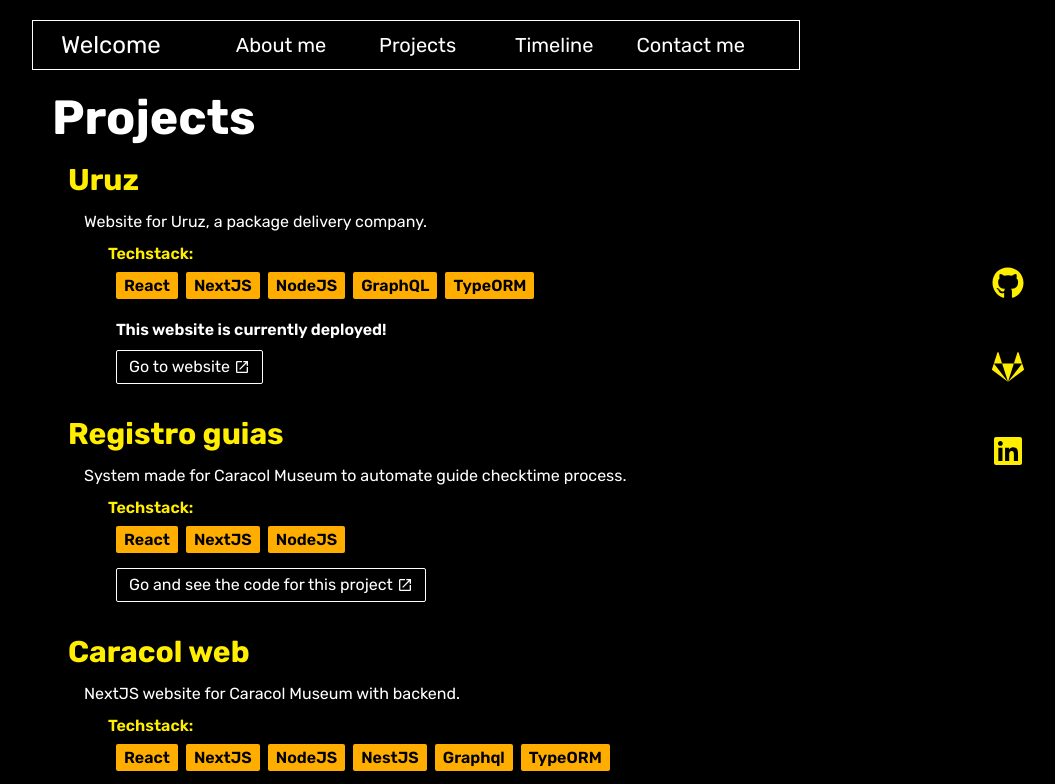
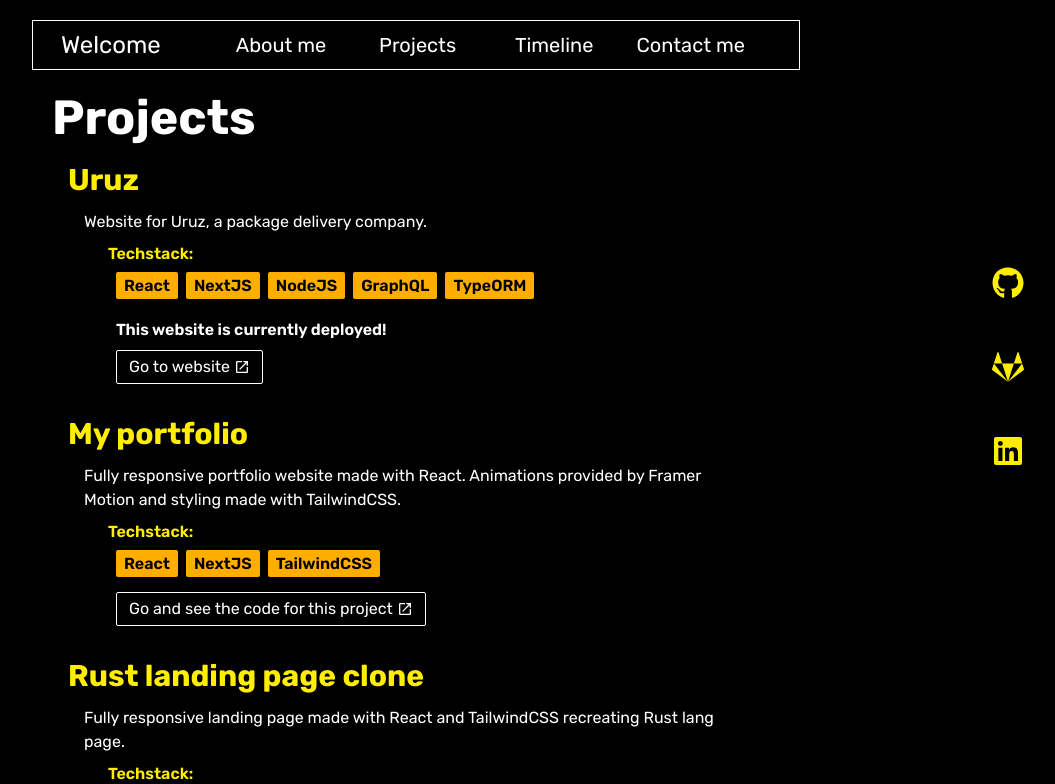
Before and after one commit to yorch-JMG/portfolio, a Next.js app: page /projects in a window 1280 px wide. Shown: the top 784 px of the page, without its empty margins (224-1279 px from the left). Built offline with nearby package versions, Linux system fonts and the light colour scheme.

Commit message:
summary section updated, projects added

```diff
--- a/components/summarySection/index.js
+++ b/components/summarySection/index.js
@@ -11,7 +11,18 @@ import {
   DiHaskell,
   DiPhp,
 } from 'react-icons/di';
-import { SiTypescript, SiJavascript, SiCsharp, SiTrello, SiJira, SiAmazonaws, SiGit, SiGraphql } from 'react-icons/si'
+import {
+  SiTypescript,
+  SiTailwindcss,
+  SiFramer,
+  SiJavascript,
+  SiCsharp,
+  SiTrello,
+  SiJira,
+  SiAmazonaws,
+  SiGit,
+  SiGraphql,
+} from 'react-icons/si';
 
 export const SummarySection = () => {
   return (
@@ -38,6 +49,8 @@ export const SummarySection = () => {
             <SiGraphql size="3rem" />
             <DiMysql size="3rem" />
             <DiPostgresql size="3rem" />
+            <SiTailwindcss size="3rem" />
+            <SiFramer size="3rem" />
           </div>
         </div>
       </div>
@@ -65,13 +78,13 @@ export const SummarySection = () => {
       </div>
       <div className="text-harder-text-color py-5 mx-auto">
         <h4 className="text-base-text-color text-xl font-semibold text-center">
-					Project management tools
+          Project management tools
         </h4>
         <div className="flex space-x-3 justify-center pt-5">
-            <SiGit size="3rem" />
-            <SiJira size="3rem" />
-            <SiAmazonaws size="3rem" />
-            <SiTrello size="3rem" />
+          <SiGit size="3rem" />
+          <SiJira size="3rem" />
+          <SiAmazonaws size="3rem" />
+          <SiTrello size="3rem" />
         </div>
       </div>
       <div className="text-harder-text-color py-5 mx-auto">
--- a/pages/projects.js
+++ b/pages/projects.js
@@ -14,6 +14,20 @@ export default function Projects() {
         {name: 'TypeORM'},
       ],
       deploymentUrl: 'https://uruz.vercel.app/',
+    },
+    {
+      name: 'My portfolio',
+      description:
+        'Fully responsive portfolio website made with React. Animations provided by Framer Motion and styling made with TailwindCSS.',
+      stack: [{name: 'React'}, {name: 'NextJS'}, {name: 'TailwindCSS'}],
+      codeUrl: 'https://github.com/yorch-JMG/portfolio',
+    },
+    {
+      name: 'Rust landing page clone',
+      description:
+        'Fully responsive landing page made with React and TailwindCSS recreating Rust lang page.',
+      stack: [{name: 'React'}, {name: 'NextJS'}, {name: 'TailwindCSS'}],
+      codeUrl: 'https://github.com/yorch-JMG/rust-page',
     },
     {
       name: 'Registro guias',
```
